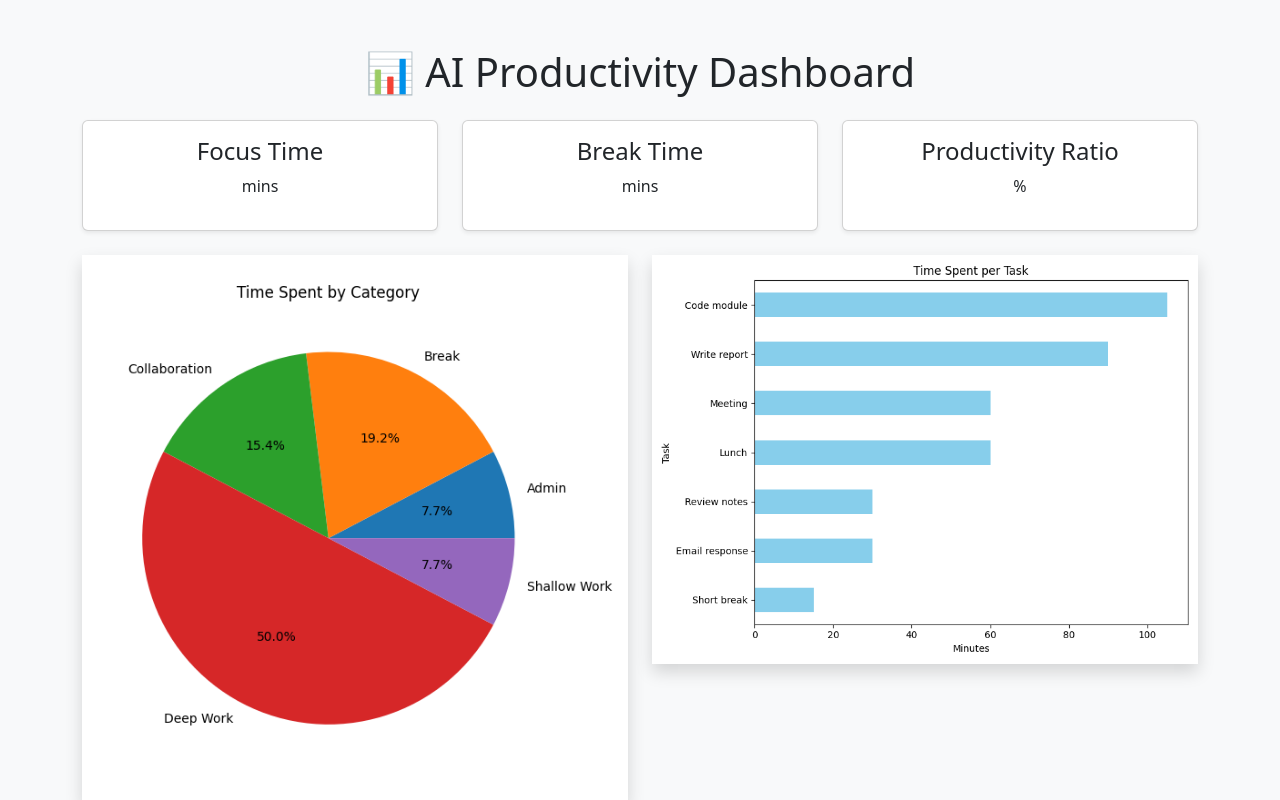
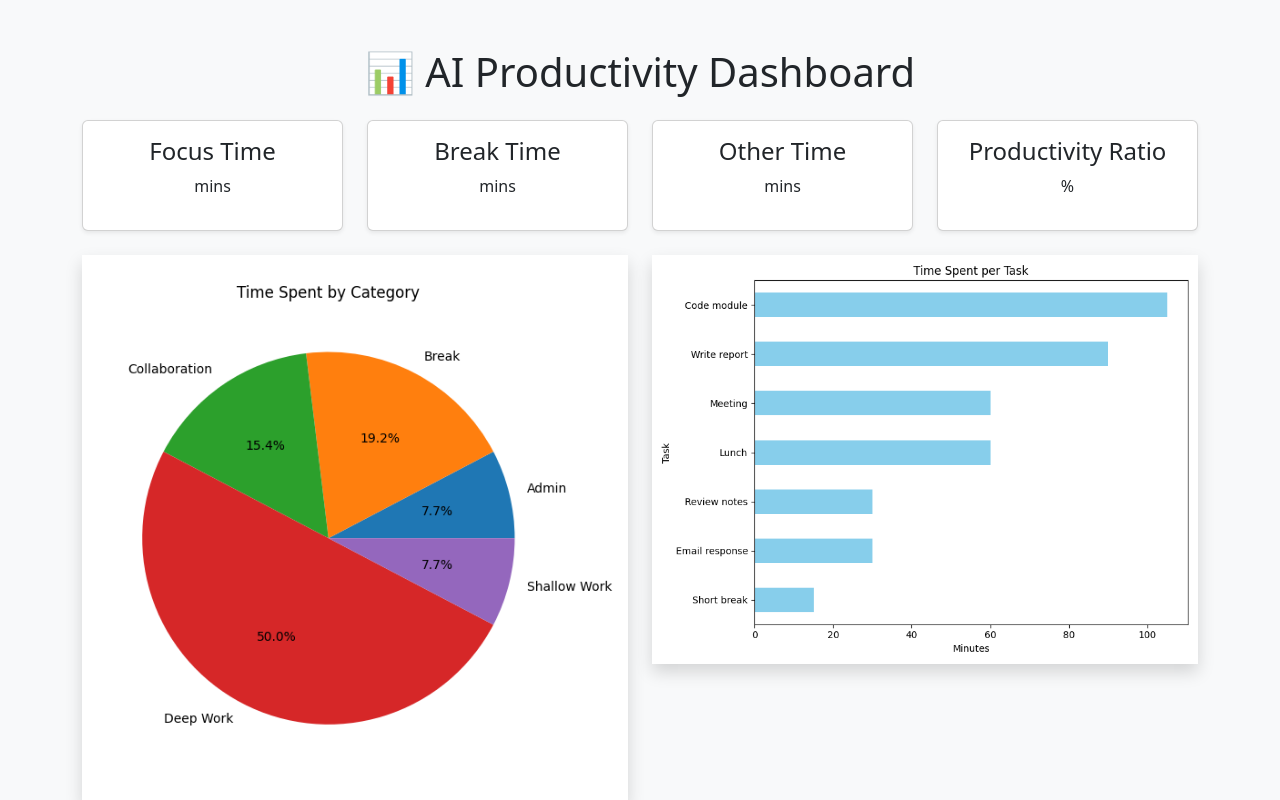
Before and after one commit to imosudi/AI-Based-Productivity-Coach, a Flask app: template app/templates/dashboard.html in a window 1280 px wide. Shown: the top 800 px of the page. Run offline with Flask 3, Linux system fonts and the light colour scheme; the template is opened without the code that fills it, so the values that code supplies are empty.

Commit message:
Initial comit

```diff
--- a/app/templates/dashboard.html
+++ b/app/templates/dashboard.html
@@ -9,19 +9,25 @@
         <h1 class="text-center mb-4">📊 AI Productivity Dashboard</h1>
 
         <div class="row text-center mb-4">
-                <div class="col-md-4">
+            <div class="col-md-3">
                 <div class="card p-3 shadow-sm">
                     <h4>Focus Time</h4>
                     <p>{{ stats.focus }} mins</p>
                 </div>
             </div>
-                <div class="col-md-4">
+            <div class="col-md-3">
                 <div class="card p-3 shadow-sm">
                     <h4>Break Time</h4>
                     <p>{{ stats.break }} mins</p>
                 </div>
             </div>
-                <div class="col-md-4">
+            <div class="col-md-3">
+                <div class="card p-3 shadow-sm">
+                    <h4>Other Time</h4>
+                    <p>{{ stats.other }} mins</p>
+                </div>
+            </div>
+            <div class="col-md-3">
                 <div class="card p-3 shadow-sm">
                     <h4>Productivity Ratio</h4>
                     <p>{{ stats.productivity_ratio }}%</p>
@@ -38,6 +44,5 @@
             </div>
         </div>
     </div>
-
 </body>
 </html>
```
Lines whose indentation alone changed are shown as unchanged.
